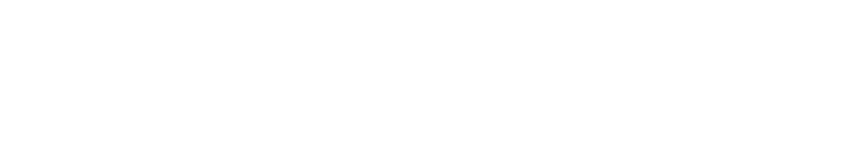
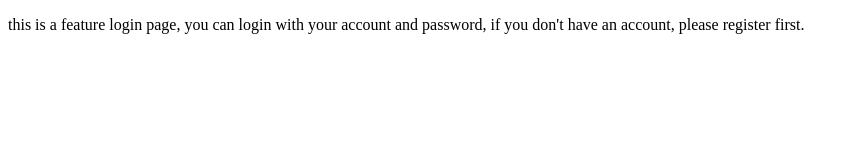
Before and after one commit to AbdullahSalman786/githubpractice, a plain HTML site: page index.html in a window 1280 px wide. Shown: the whole page, without its empty margins (0-853 px from the left). Drawn offline with Linux system fonts and the light colour scheme.

Commit message:
feature login page

```diff
--- a/index.html
+++ b/index.html
@@ -4,6 +4,10 @@
     <meta charset="UTF-8" />
     <meta name="viewport" content="width=device-width, initial-scale=1.0" />
     <title>My Fist app</title>
+    <p>
+      this is a feature login page, you can login with your account and
+      password, if you don't have an account, please register first.
+    </p>
   </head>
   <body></body>
 </html>
```
